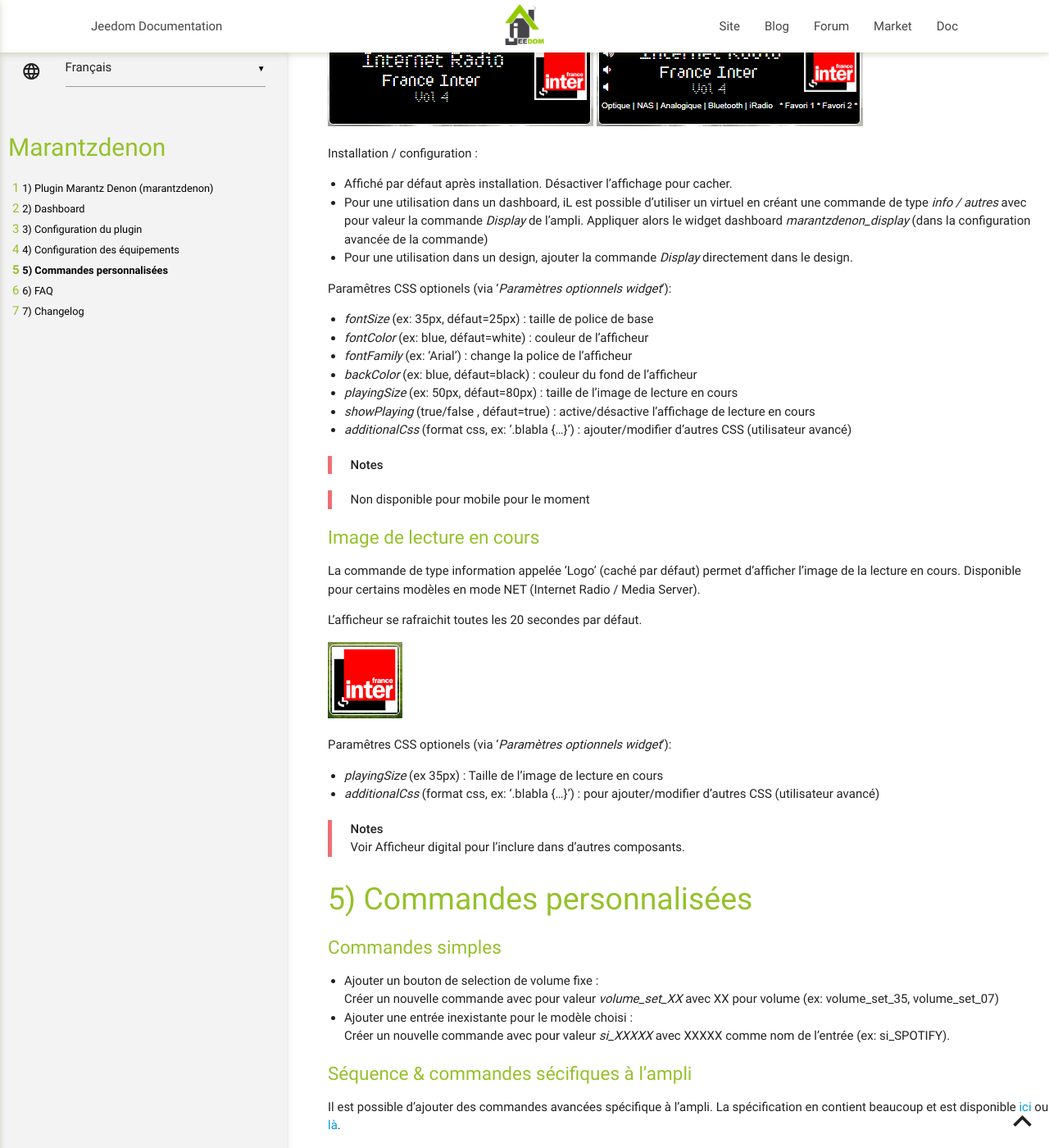
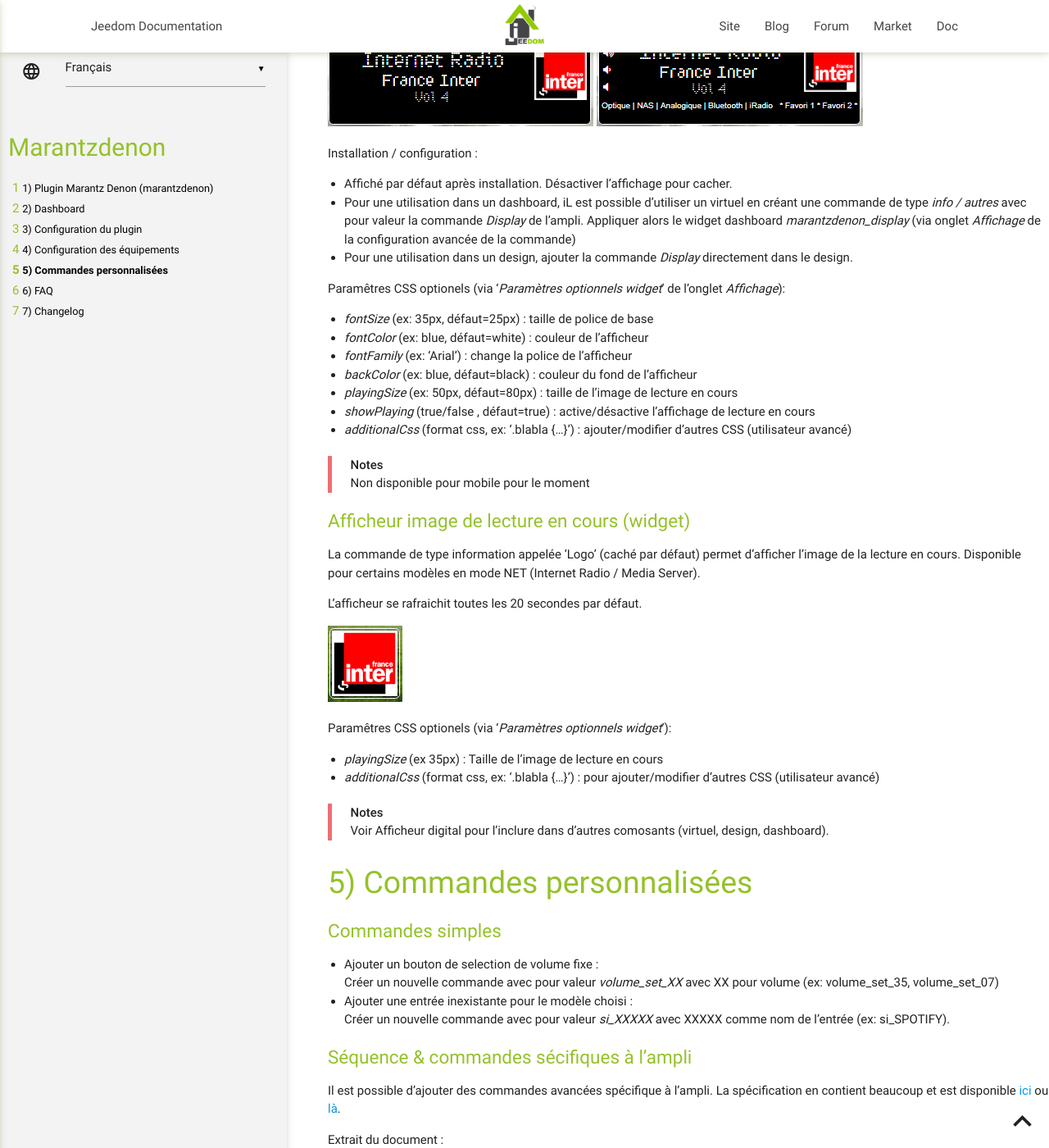
Before and after one commit to guirem/plugin-marantzdenon, a Jekyll site: the page built from docs/fr_FR/index.md, in a window 1280 px wide and 1400 px high, scrolled down 3041 px. Shown: the whole window at 82% size. Built offline with Jekyll 4.4.1, drawn with Linux system fonts in a browser that asks for light colours; our own code applies the rules of GitHub Pages for plain Markdown files; some of the changed text lies outside the part shown.

Commit message:
fix + doc

```diff
--- a/docs/fr_FR/index.md
+++ b/docs/fr_FR/index.md
@@ -106,7 +106,7 @@ Pour les voir sur le dashboard, il faut activer 'Afficher' dans l'onglet des com
 >
 > - La commande de volume se fait sur des valeurs entre 0 et 98 et non pas sur des valeurs en db.
 
-### Afficheur digital
+### Afficheur digital (widget)
 
 La commande de type information appelée 'Display' permet d'afficher les informations et de contrôler l'ampli au moyen d'un seul composant.
 
@@ -117,10 +117,10 @@ L'afficheur se rafraichit toutes les 20 secondes par défaut.
 
 Installation / configuration :
 - Affiché par défaut après installation. Désactiver l'affichage pour cacher.
-- Pour une utilisation dans un dashboard, iL est possible d'utiliser un virtuel en créant une commande de type *info / autres* avec pour valeur la commande *Display* de l'ampli. Appliquer alors le widget dashboard *marantzdenon_display* (dans la configuration avancée de la commande)
+- Pour une utilisation dans un dashboard, iL est possible d'utiliser un virtuel en créant une commande de type *info / autres* avec pour valeur la commande *Display* de l'ampli. Appliquer alors le widget dashboard *marantzdenon_display* (via onglet *Affichage* de la configuration avancée de la commande)
 - Pour une utilisation dans un design, ajouter la commande *Display* directement dans le design.
 
-Paramêtres CSS optionels (via '*Paramètres optionnels widget*'):
+Paramêtres CSS optionels (via '*Paramètres optionnels widget*' de l'onglet *Affichage*):
 - *fontSize* (ex: 35px, défaut=25px) : taille de police de base
 - *fontColor* (ex: blue, défaut=white) : couleur de l'afficheur
 - *fontFamily* (ex: 'Arial') : change la police de l'afficheur
@@ -130,10 +130,9 @@ Paramêtres CSS optionels (via '*Paramètres optionnels widget*'):
 - *additionalCss* (format css, ex: '.blabla {...}') : ajouter/modifier d'autres CSS (utilisateur avancé)
 
 > **Notes**
-
 > Non disponible pour mobile pour le moment
 
-### Image de lecture en cours
+### Afficheur image de lecture en cours (widget)
 
 La commande de type information appelée 'Logo' (caché par défaut) permet d'afficher l'image de la lecture en cours. Disponible pour certains modèles en mode NET (Internet Radio / Media Server).
 
@@ -146,7 +145,7 @@ Paramêtres CSS optionels (via '*Paramètres optionnels widget*'):
 - *additionalCss* (format css, ex: '.blabla {...}') : pour ajouter/modifier d'autres CSS (utilisateur avancé)
 
 > **Notes**
-> Voir Afficheur digital pour l'inclure dans d'autres composants.
+> Voir Afficheur digital pour l'inclure dans d'autres comosants (virtuel, design, dashboard).
 
 
 Commandes personnalisées
```
Also changed, not shown: core/template/dashboard/cmd.info.string.marantzdenon_display.html (+3 -2 lines), docs/fr_FR/changelog.md (+1 -1 lines).
